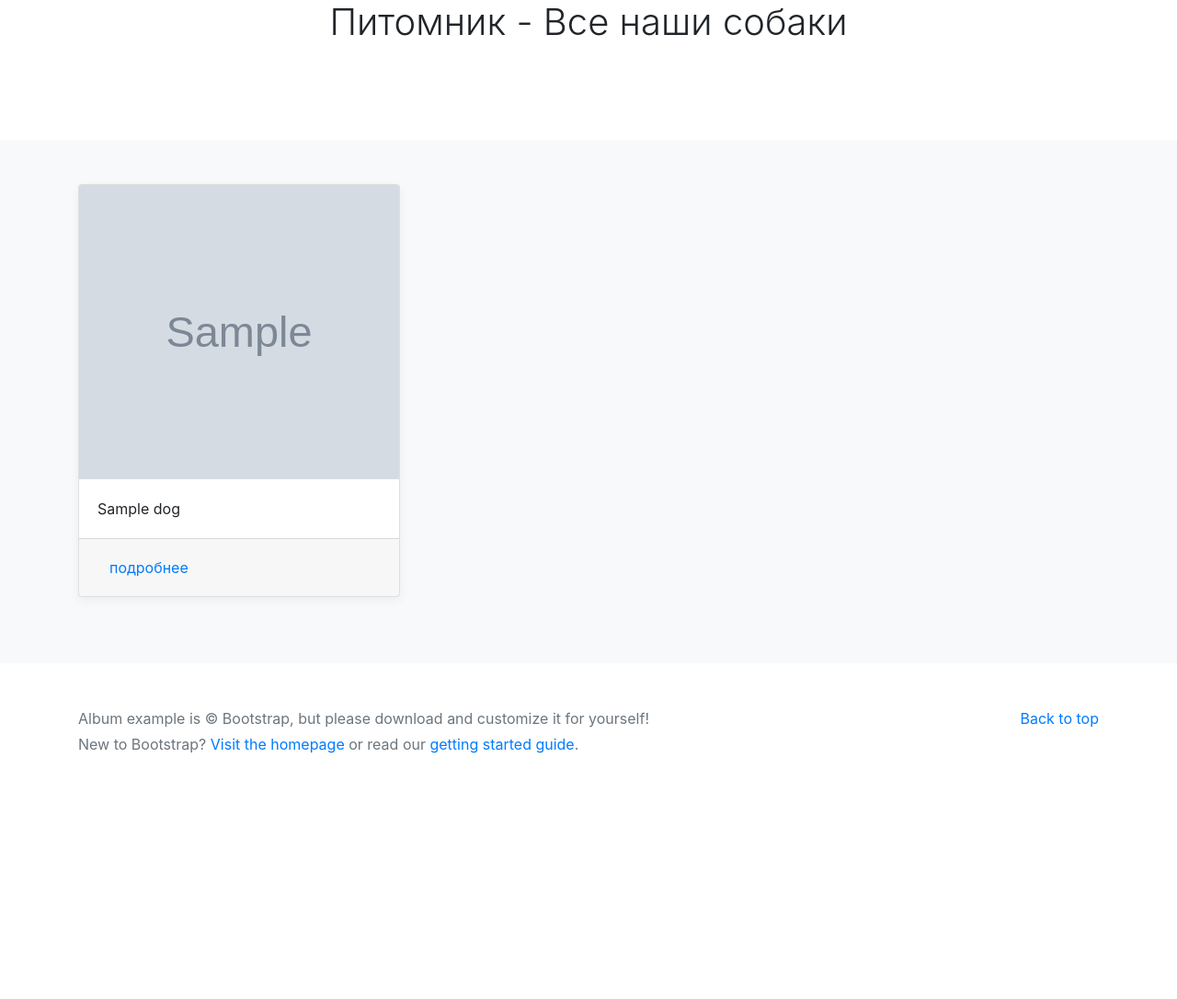
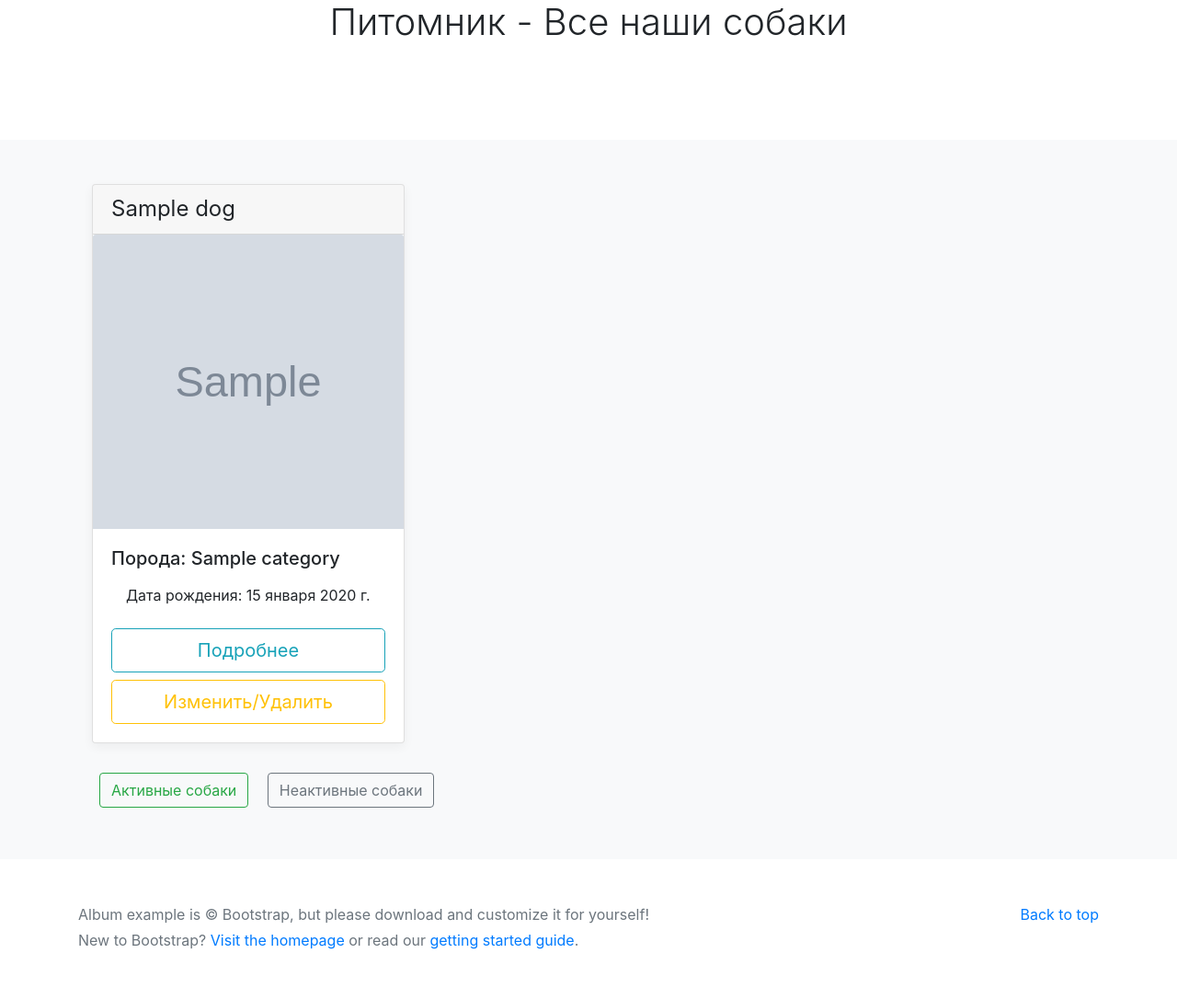
Before and after one commit to e-koshlakov/djangoCBVProject, a Django app: page /dogs/ in a window 1280 px wide. Shown: the part 152-1238 px from the top of the page at 92% size. Before the commit the page ends 971 px from the top, so only its background shows below. Run offline with Django 5.2, Linux system fonts and the light colour scheme; a user stored in the database is signed in; tables that the repository leaves empty hold one stand-in row (values such as "Sample post"); grey boxes marked "Sample" are stand-in pictures; parts of the project's set-up code (start-up, migrations or seed data) failed here and were passed over; some libraries are stand-ins or nearby versions.

Commit message:
Добавлена функция переключения активности

```diff
--- a/dogs/forms.py
+++ b/dogs/forms.py
@@ -8,7 +8,7 @@ from users.forms import StyleFormMixin
 class DogForm(StyleFormMixin, forms.ModelForm):
     class Meta:
         model = Dog
-        exclude = ('owner',)
+        exclude = ('owner', 'is_active',)
 
     def clean_birth_date(self):
         if self.cleaned_data['birth_date']:
--- a/dogs/templates/dogs/dogs.html
+++ b/dogs/templates/dogs/dogs.html
@@ -2,21 +2,13 @@
 {% load my_tags %}
 
 {% block content %}
-<div class="row">
-    {% for object in object_list %}
-    <div class="col-md-4">
-        <div class="card mb-4 box-shadow">
-            <img class="card-img-top" src="{{ object.photo|my_media }}" width="300" height="320" alt="Card image cap">
-            <div class="card-body">
-                <p class="card-text">{{ object.name }}</p>
-            </div>
-            <div class="card-footer">
-                <a class="btn btn-link" href="{% url 'dogs:detail_dog' object.pk %}">подробнее</a>
-            </div>
+<div class="container">
+    <div class="row">
+        {% for object in object_list %}
+        {% include 'dogs/includes/inc_dog_card.html' with object=object %}
+        {% endfor %}
         </div>
-
+        <a href="{% url 'dogs:list_dogs' %}" class="btn btn-outline-success m-2">Активные собаки</a>
+        <a href="{% url 'dogs:deactivated_list_dogs' %}" class="btn btn-outline-secondary m-2">Неактивные собаки</a>
     </div>
-    {% endfor %}
-</div>
-
 {% endblock %}
--- /dev/null
+++ b/dogs/templates/dogs/includes/inc_dog_card.html
@@ -0,0 +1,29 @@
+{% load my_tags %}
+<div class="col-4">
+    <div class="card mb-4 box-shadow">
+        <div class="card-header">
+            <h4 class="my-0 font-weight-normal">{{ object.name }}</h4>
+        </div>
+        <img class="card-img-top"
+             src="{{ object.photo|my_media }}" width="300" height="320"
+             alt="Card image cap">
+        <div class="card-body">
+            <h5 class="card-title pricing-card-title">Порода: {{object.category}} </h5>
+            <ul class="list-unstyled mt-3 mb-4 text-start m-3 ">
+                <li> Дата рождения: {{ object.birth_date|default:"Не установлено" }}</li>
+            </ul>
+            <a class="btn btn-lg btn-block btn-outline-info"
+               href="{% url 'dogs:detail_dog' object.pk %}">Подробнее</a>
+            {% if user.is_authenticated and object.owner == user or user.is_staff %}
+            <a class="btn btn-lg btn-block btn-outline-warning"
+               href="{% url 'dogs:update_dog' object.pk %}">
+                {% if user.is_staff %}
+                Изменить/Удалить
+                {% elif object.owner == user %}
+                Изменить
+                {% endif %}
+            </a>
+            {% endif %}
+        </div>
+    </div>
+</div>
```
